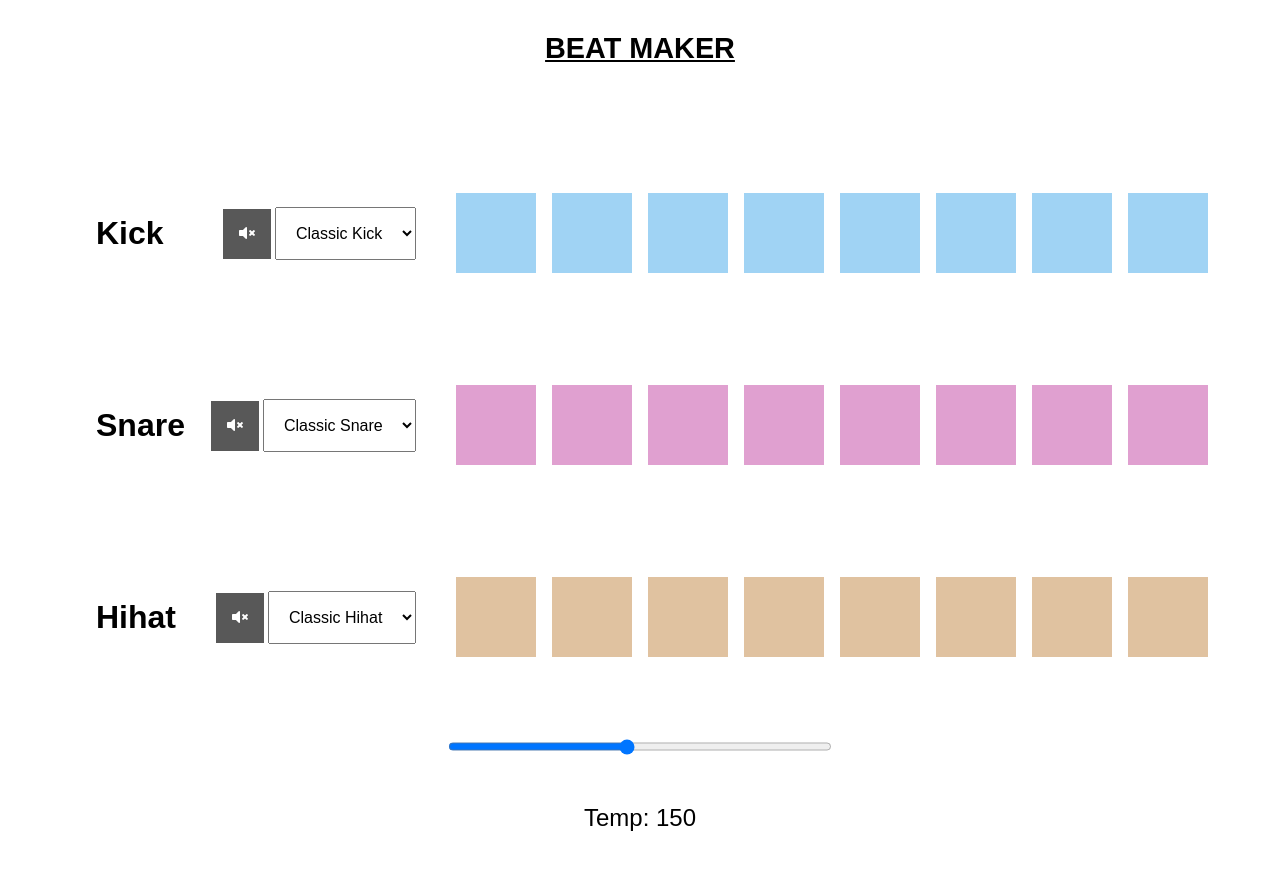
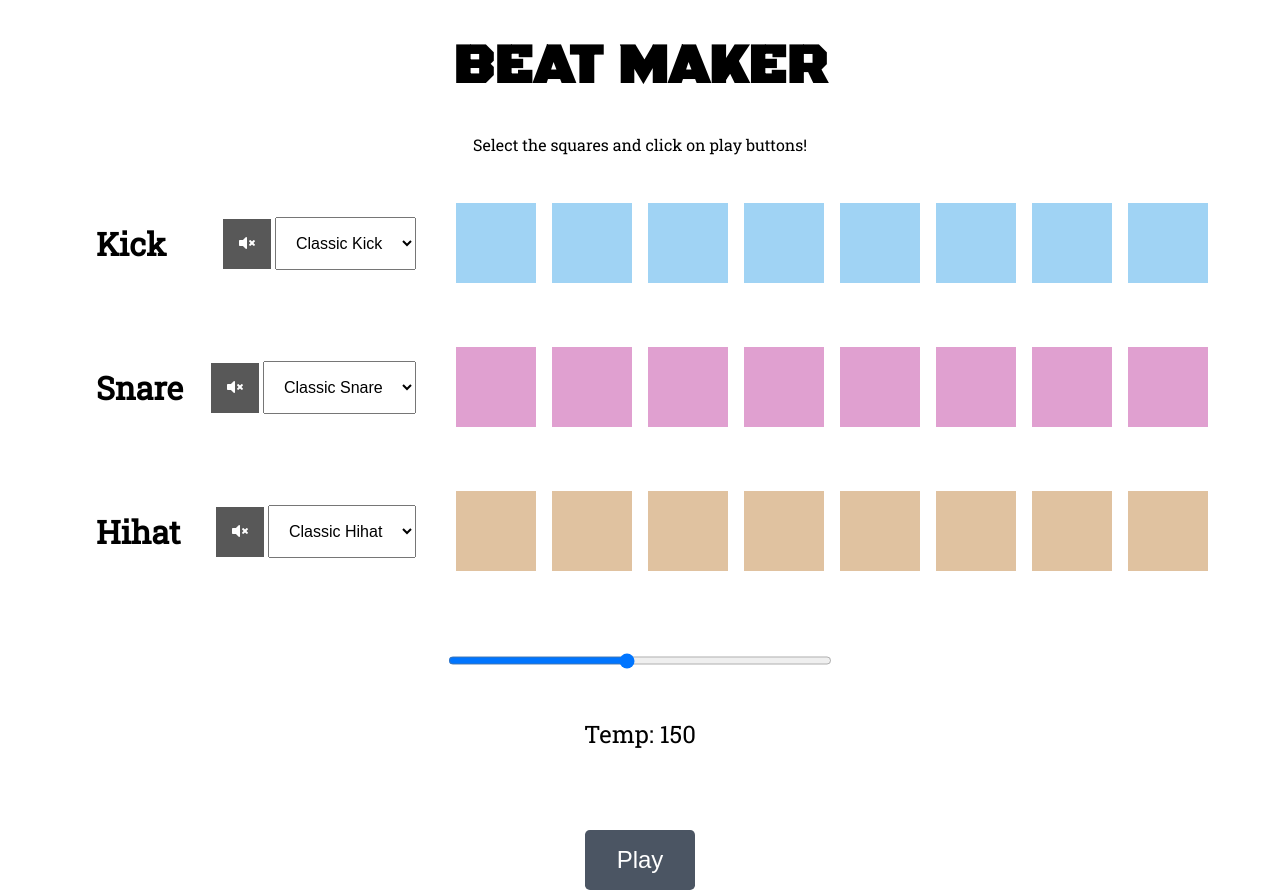
Before and after one commit to developedby-sam/beat-maker, a website: page index.html in a window 1280 px wide. Shown: the top 893 px of the page. Drawn offline with Linux system fonts and the light colour scheme.

Commit message:
updated with new icon and title

```diff
--- a/index.html
+++ b/index.html
@@ -4,12 +4,20 @@
     <meta charset="UTF-8" />
     <meta name="viewport" content="width=device-width, initial-scale=1.0" />
     <meta http-equiv="X-UA-Compatible" content="ie=edge" />
+    <link rel="icon" href="logo.jpg" type="image/gif" />
+    <link rel="preconnect" href="https://fonts.googleapis.com" />
+    <link rel="preconnect" href="https://fonts.gstatic.com" crossorigin />
+    <link
+      href="https://fonts.googleapis.com/css2?family=Black+Ops+One&family=Roboto+Slab&display=swap"
+      rel="stylesheet"
+    />
     <link rel="stylesheet" href="style.css" />
-    <title>Beatmaker</title>
+    <title>Beatmaker | A Simple Beat Maker App</title>
   </head>
   <body>
     <div class="sequencer">
       <h1 id="logo">Beat Maker</h1>
+      <p>Select the squares and click on play buttons!</p>
       <div class="kick-track">
         <div class="controls">
           <h1>Kick</h1>
--- a/style.css
+++ b/style.css
@@ -5,7 +5,7 @@
 }
 
 body {
-  font-family: sans-serif;
+  font-family: "Roboto Slab", serif;
 }
 
 i,
@@ -14,10 +14,10 @@ svg {
 }
 
 #logo {
+  font-family: "Black Ops One", cursive;
   text-transform: uppercase;
-  font-size: 1.8rem;
+  font-size: 3.5rem;
   font-weight: bold;
-  text-decoration: underline;
   padding: 2rem 0;
 }
 
@@ -69,7 +69,7 @@ svg {
   align-items: center;
   width: 90%;
   justify-content: space-between;
-  margin-top: 5rem;
+  margin-top: 2rem;
 }
 
 .kick,
```
Also changed, not shown: logo.jpg (added).
